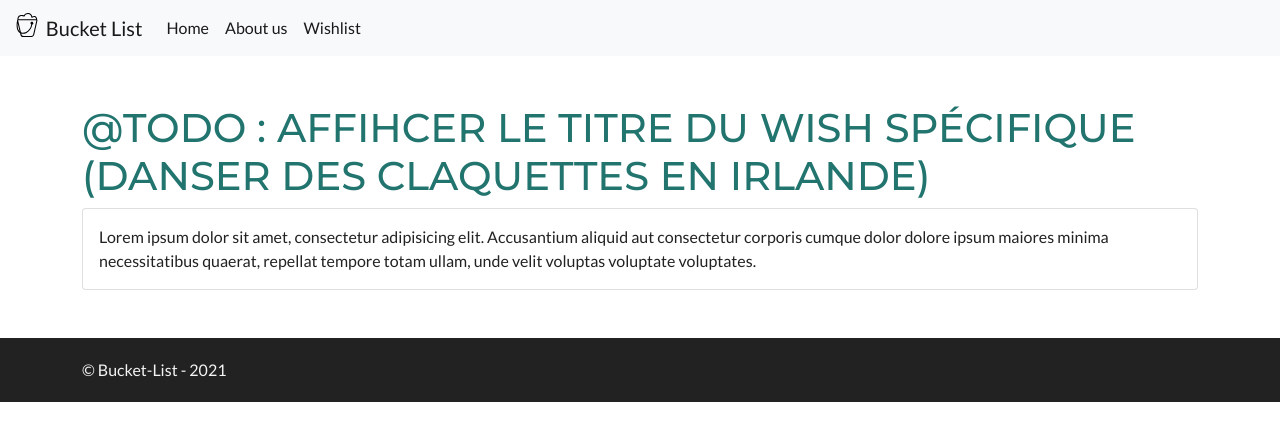
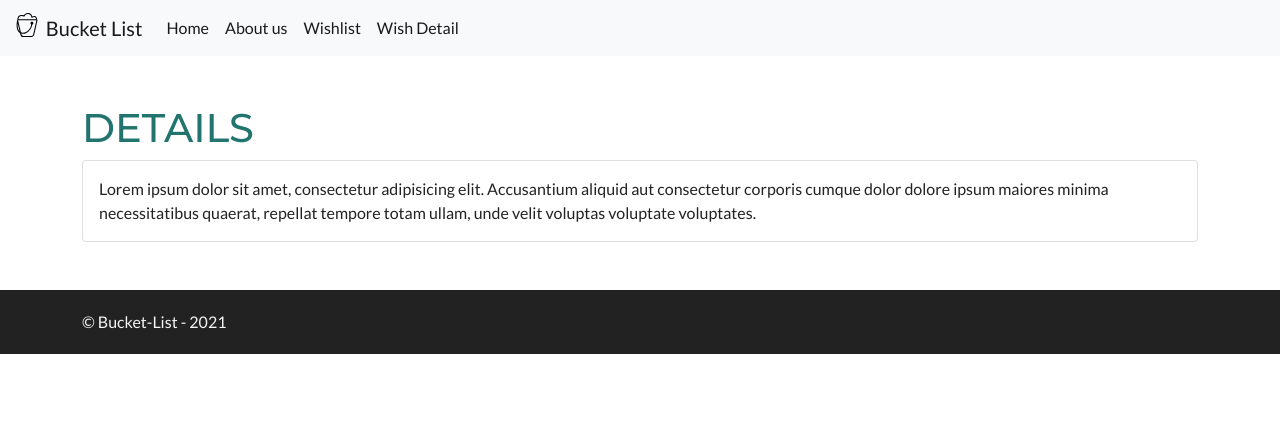
Before and after one commit to dphermes/bucket-list, a Symfony app: template templates/wish/details.html.twig in a window 1280 px wide. Shown: the top 440 px of the page. Run offline with Twig, Linux system fonts and the light colour scheme; the template is opened without the code that fills it, so the values that code supplies are empty; some libraries are stand-ins or nearby versions.

Commit message:
MODIFY - Link in navbar

```diff
--- a/templates/base.html.twig
+++ b/templates/base.html.twig
@@ -39,6 +39,9 @@
                     <li class="nav-item">
                         <a class="nav-link active" aria-current="page" href="{{ path('wish_list') }}">Wishlist</a>
                     </li>
+                    <li class="nav-item">
+                        <a class="nav-link active" aria-current="page" href="{{ path('wish_details', {id: 69}) }}">Wish Detail</a>
+                    </li>
                 </ul>
             </div>
         </div>
--- a/templates/wish/details.html.twig
+++ b/templates/wish/details.html.twig
@@ -3,7 +3,7 @@
 {% block title %}{{ parent() }}Wish Detail{% endblock %}
 
 {% block body %}
-    <h1>@TODO : Affihcer le titre du Wish spécifique (Danser des claquettes en Irlande)</h1>
+    <h1>Details</h1>
 
     <div class="card">
         <div class="card-body">
```
